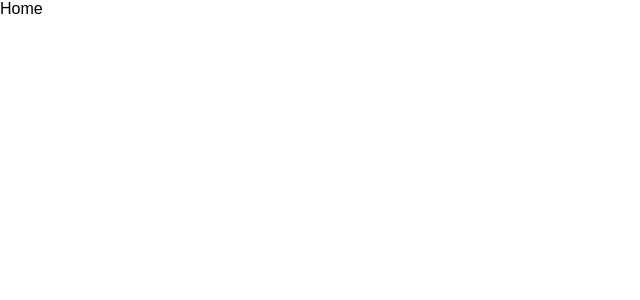
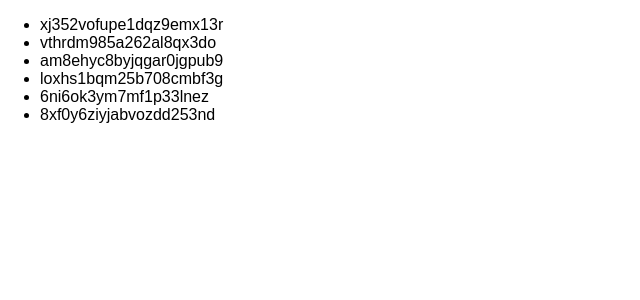
Before and after one commit to osamamaruf/reactnd-project-would-you-rather, a React (Create React App) app: page / in a window 1280 px wide. Shown: the top 300 px of the page, without its empty margins (0-640 px from the left). Built offline with nearby package versions, Linux system fonts and the light colour scheme.

Commit message:
feat: Question component added

```diff
--- a/src/components/Home.js
+++ b/src/components/Home.js
@@ -1,13 +1,22 @@
 import React, { Component } from 'react'
 import { connect } from 'react-redux'
-
+import Question from './Question'
 
 class Home extends Component{
     render() {
-        console.log(this.props)
+        const { questionIds } = this.props;
         return(
             <div>
-                Home
+                <ul>
+                    {
+                        questionIds.map((questionId) => (
+                            <li key={questionId}>
+                                <Question id={questionId} />
+                            </li>
+                        ))
+
+                    }
+                </ul>
             </div>
         )
     }
--- /dev/null
+++ b/src/components/Question.js
@@ -0,0 +1,26 @@
+import React, { Component } from 'react'
+import { connect } from 'react-redux'
+import { formatQuestion } from '../utils/helpers'
+
+class Question extends Component{
+    render() {
+        console.log(this.props)
+        return(
+            <div>
+                {this.props.question.id}
+            </div>
+        )
+    }
+}
+
+function mapStateToProps({authedUser, users, questions}, {id}) {
+    const question = questions[id]
+
+    return {
+        authedUser,
+        question : formatQuestion(question, users[question.author], authedUser)
+    }
+}
+
+
+export default connect(mapStateToProps)(Question)
```
